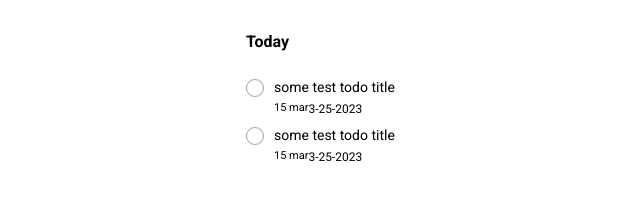
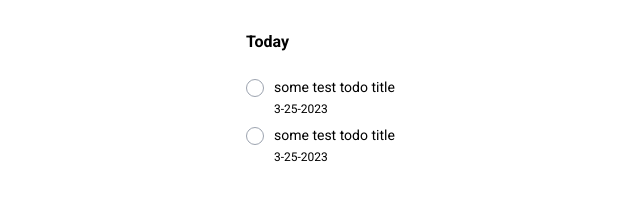
Before and after one commit to DSalimgerey/vue-todo-mvp, a Vue app: page / in a window 1280 px wide. Shown: the top 217 px of the page, without its empty margins (94-734 px from the left). Built offline with nearby package versions, Linux system fonts and the light colour scheme.

Commit message:
remove unnecessary button element

```diff
--- a/src/components/v-todo-item.vue
+++ b/src/components/v-todo-item.vue
@@ -26,7 +26,6 @@ export default {
         <p>some test todo title</p>
       </div>
       <div class="flex">
-        <button class="text-[11px]">15 mar</button>
         <v-datepicker v-model="date"></v-datepicker>
       </div>
     </div>
```
